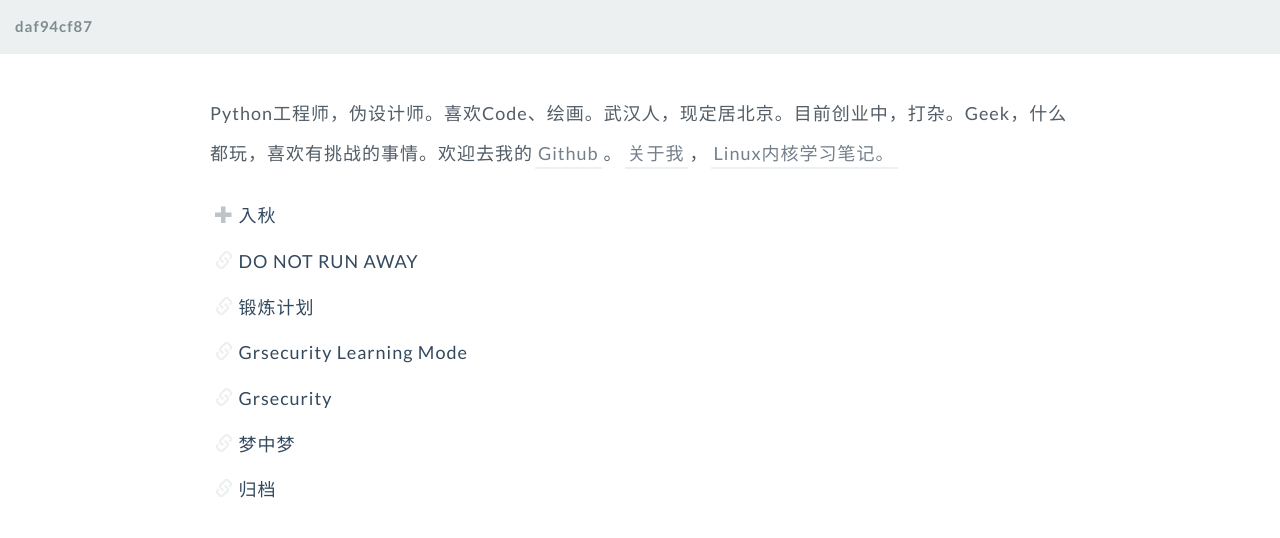
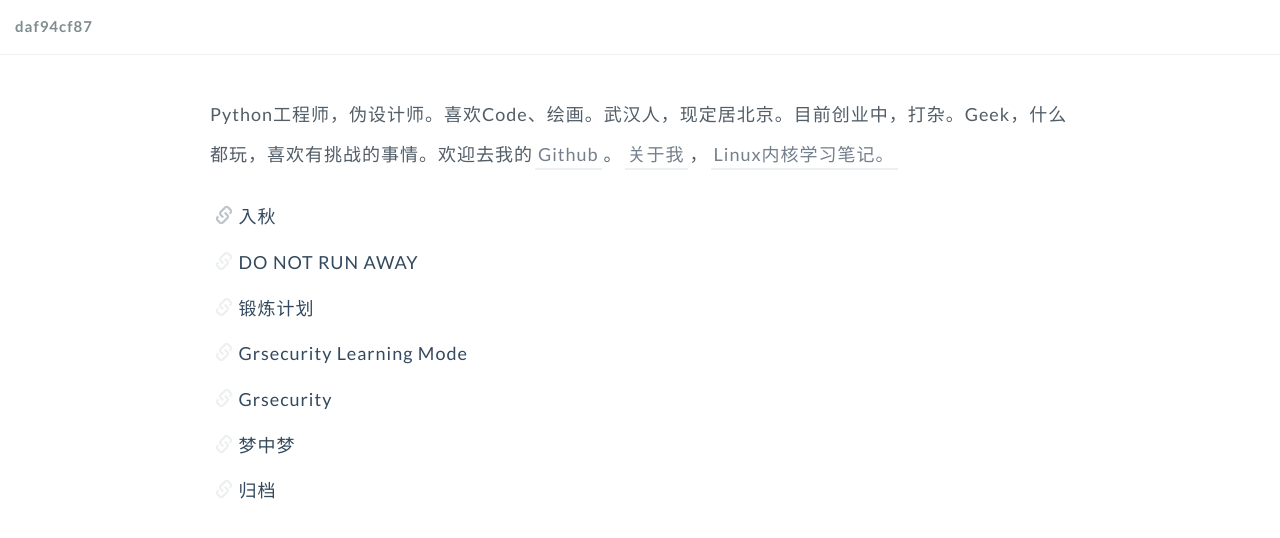
Before and after one commit to GuoJing/blog, a Jekyll site: the page built from index.html, in a window 1280 px wide. Shown: the top 538 px of the page. Built offline with Jekyll 4.4.1, drawn with Linux system fonts in a browser that asks for light colours.

Commit message:
auto commit

```diff
--- a/index.html
+++ b/index.html
@@ -16,7 +16,7 @@ title: GuoJing's Blog|只要心还跳
 
 {% for post in site.posts %}
 {% if forloop.index == 1 %}
-    <div class="title justtitle newpost"><span class="glyphicon glyphicon-plus"></span> <a href="{{ post.url }}">{{ post.title }}</a></div>
+    <div class="title justtitle newpost"><span class="glyphicon glyphicon-link"></span> <a href="{{ post.url }}">{{ post.title }}</a></div>
 {% else %}
     {% if forloop.index <= 6 %}
     <div class="title justtitle"><span class="glyphicon glyphicon-link"></span> <a href="{{ post.url }}">{{ post.title }}</a></div>
--- a/style/style.css
+++ b/style/style.css
@@ -99,7 +99,8 @@ hr {
 .banner {
   font-size: 1.5rem;
   font-weight: bolder;
-  background: #ECF0F1;
+  background: white;
+  border-bottom: 1px solid #ECF0F1;
   padding: 2px 0 2px 0;
   font-family: "Lato", Helvetica, Arial, sans-serif;
 }
@@ -117,7 +118,7 @@ hr {
 }
 
 a {
-  color: #34495E
+  color: #34495E;
 }
 
 .title {
@@ -342,7 +343,7 @@ img {
 
 .nav-pills > li > a:hover {
   /*color: white;*/
-  background-color: #ECF0F1;
+  background-color: white;
 }
 
 .nav-pills>li+li {
@@ -395,7 +396,7 @@ img {
 }
 
 .content a:hover {
-  color: #27AE60;
+  color: #3498DB;
 }
 
 .content .collect_info {
```
